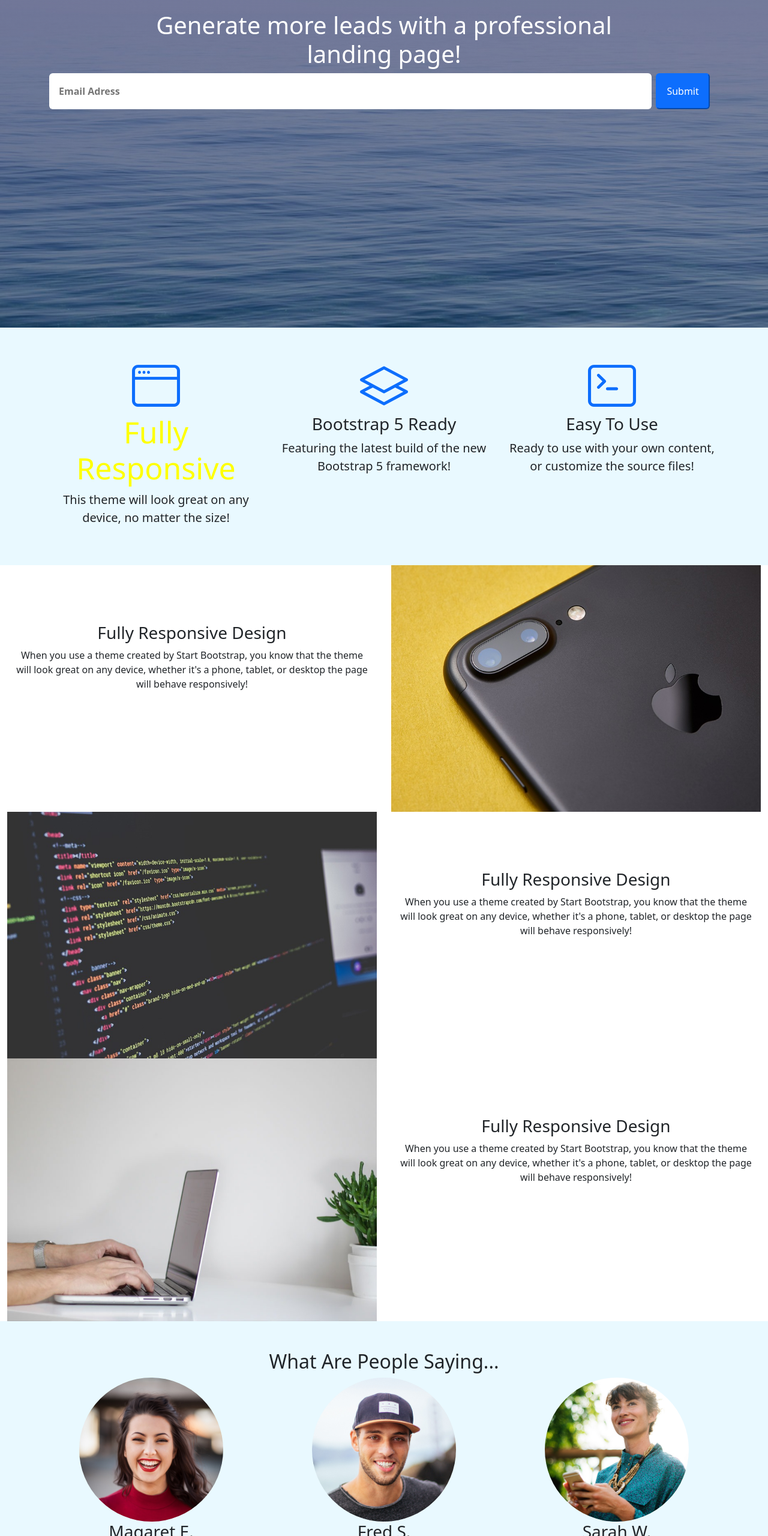
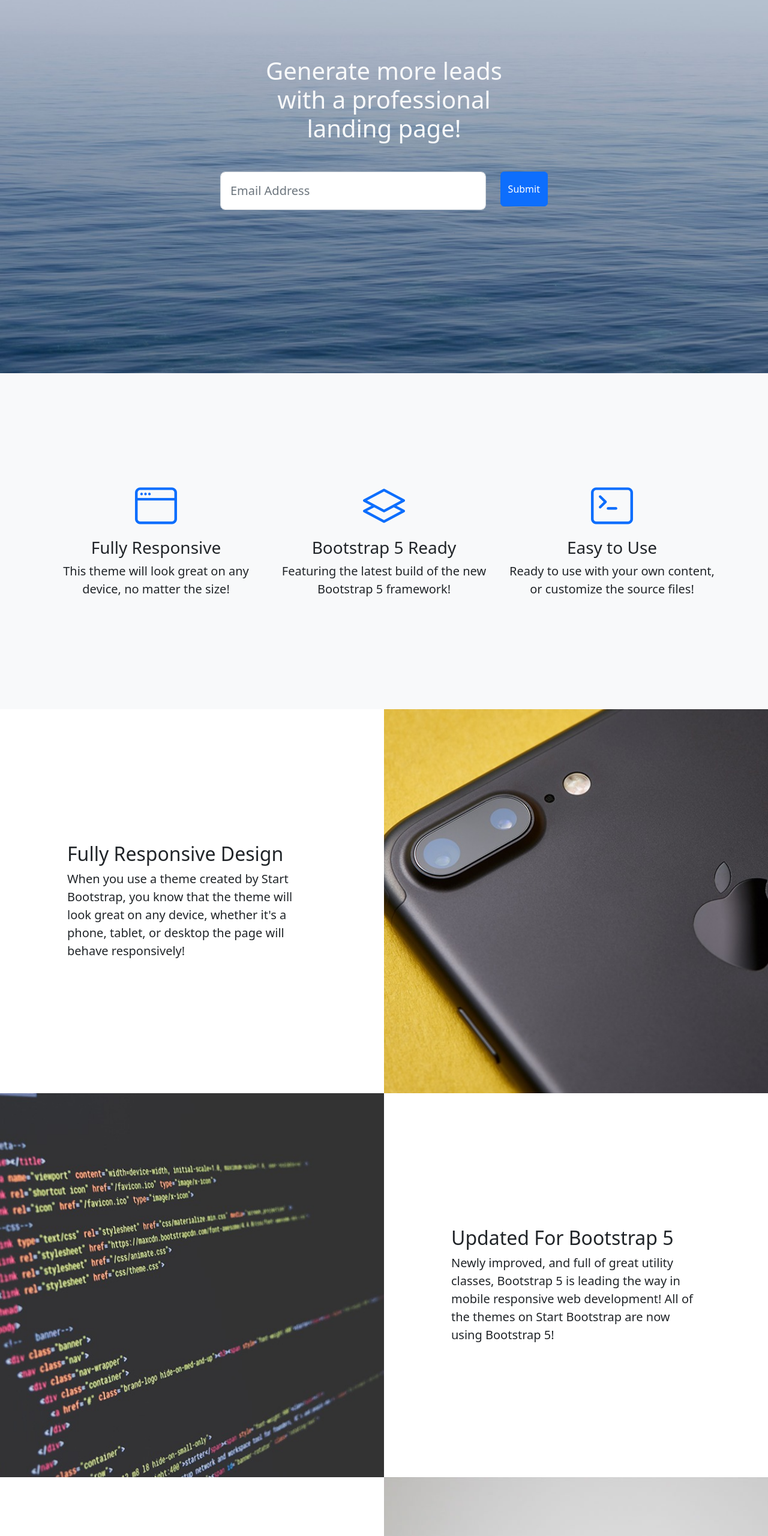
Before and after one commit to Chidubem33/November-Evaluatioon-Test, a plain HTML site: page index.html in a window 1280 px wide. Shown: the part 240-2800 px from the top of the page at 60% size. Drawn offline with nearby package versions, Linux system fonts and the light colour scheme.

Commit message:
lot of changes

```diff
--- a/index.html
+++ b/index.html
@@ -5,172 +5,194 @@
     <meta charset="UTF-8">
     <meta http-equiv="X-UA-Compatible" content="IE=edge">
     <meta name="viewport" content="width=device-width, initial-scale=1.0">
+    <title>Landing Page</title>
     <link rel="stylesheet" href="./styles.css">
     <link rel="stylesheet" href="./css/bootstrap.min.css">
     <link rel="stylesheet" href="https://cdn.jsdelivr.net/npm/bootstrap-icons@1.10.2/font/bootstrap-icons.css">
-    <title>landing page</title>
 </head>
 
 <body>
-    <!-- nav bar -->
-    <nav class="py-1">
-        <div class="container w-100 d-flex justify-content-between">
-            <a href="" class="fs-5 text-decoration-none text-black py-2"> Start Bootstrap </a>
-            <input type="button" value="Sign up" class="bg-primary border py-3 px-3 rounded text-white">
+    <header>
+        <div class="container">
+            <nav class="navbar">
+                    <p class="fs-5">Start Bootstrap</p>
+                    <button class="btn btn-primary py-2" type="submit">Sign Up</button>
+            </nav>
         </div>
-    </nav>
+    </header>
 
-    <!-- hero section -->
     <section class="hero-section">
-        <div class="hero">
-            <div class="container yo">
-                <h1 class="text-white text-center">Generate more leads with a professional<br>landing page!</h1>
-                <div class="d-flex gogo">
-                    <input type="text" placeholder="Email Adress" class=" px-3 fw-bold rounded">
-                    <input type="button" value="Submit" class="bg-primary border-primary py-3 px-3 rounded text-white">
-                </div>
-            </div>
-        </div>
-    </section>
-
-    <!-- icon-section -->
-    <section class="icon-section">
-        <div class="container text-center">
-            <div class="row py-5">
-                <div class="col-md-4">
-                    <i class="bi bi-window text-primary display-1"></i>
-                    <h3 class="yello">Fully Responsive</h3>
-                    <p class="fs-5">This theme will look great on any device, no matter the size!</p>
-                </div>
-                <div class="col-md-4">
-                    <i class="bi bi-layers text-primary display-1"></i>
-                    <h3>Bootstrap 5 Ready</h3>
-                    <p class="fs-5">Featuring the latest build of the new Bootstrap 5 framework!</p>
-                </div>
-                <div class="col-md-4">
-                    <i class="bi bi-terminal text-primary display-1"></i>
-                    <h3>Easy To Use</h3>
-                    <p class="fs-5">Ready to use with your own content, or customize the source files!</p>
-                </div>
-            </div>
-        </div>
-    </section>
-
-    <!-- iphone-section -->
-    <div class="container-fluid">
-        <section class="iphone-section">
-            <div class="row">
-                <div class="col-md-6">
-                    <div class="container fully text-center">
-                        <h3>Fully Responsive Design</h3>
-                        <p>When you use a theme created by Start Bootstrap, you know that the theme will look great on
-                            any
-                            device, whether it's a phone, tablet, or desktop the page will behave responsively!</p>
-                    </div>
-                </div>
-                <div class="col-md-6">
-                    <img src="./images/iphone back.jpg" alt="" class="w-100">
-                </div>
-            </div>
-        </section>
-
-        <section class="code-section">
-            <div class="row text-center">
-                <div class="col-md-6">
-                    <img src="./images/coding bug.jpg" alt="" class="w-100">
-                </div>
-
-                <div class="col-md-6">
-                    <div class="container fully text-center">
-                        <h3>Fully Responsive Design</h3>
-                        <p>When you use a theme created by Start Bootstrap, you know that the theme will look great on
-                            any
-                            device, whether it's a phone, tablet, or desktop the page will behave responsively!</p>
-                    </div>
-                </div>
-            </div>
-        </section>
-
-        <section class="laptop-section">
-            <div class="row text-center">
-                <div class="col-md-6">
-                    <img src="./images/laptop hand.jpg" alt="" class="w-100">
-                </div>
-
-                <div class="col-md-6">
-                    <div class="container fully text-center">
-                        <h3>Fully Responsive Design</h3>
-                        <p>When you use a theme created by Start Bootstrap, you know that the theme will look great on
-                            any
-                            device, whether it's a phone, tablet, or desktop the page will behave responsively!</p>
-                    </div>
-                </div>
-            </div>
-        </section>
-    </div>
-
-    <section class="saying-section py-5">
-        <h2 class="text-center">What Are People Saying...</h2>
         <div class="container">
-            <div class="pics">
-                <div class="row g-5">
-                    <div class="col-md-4 text-center">
-                        <img src="./images/testimonials-1.jpg" alt="">
-                        <h3>Magaret E.</h3>
-                        <p>"This is fantastic! Thanks so much guys!"</p>
-                    </div>
-                    <div class="col-md-4 text-center">
-                        <img src="./images/testimonials-2.jpg" alt="">
-                        <h3>Fred S.</h3>
-                        <p>"Bootstrap is amazing. I've been using it to create lots of super nice landing pages."</p>
-                    </div>
-                    <div class="col-md-4 text-center">
-                        <img src="./images/testimonials-3.jpg" alt="">
-                        <h3>Sarah W.</h3>
-                        <p>"Thanks so much for making these free resources available to us!"</p>
+            <div class="row justify-content-center align-items-center min-vh-100">
+                <div class="col-lg-6">
+                    <div class="text-center text-light">
+                        <h1 class="mb-5 h1">Generate more leads with a professional landing page!</h1>
+                        <form action="#">
+                            <div class="row">
+                                <div class="col">
+                                    <input class="form-control form-control-lg py-3" type="email" placeholder="Email Address">
+                                </div>
+                                <div class="col-auto"><button class="btn btn-primary py-3" type="submit">Submit</button></div>
+                            </div>
+                        </form>
                     </div>
                 </div>
             </div>
         </div>
     </section>
 
-    <section class="ready-section">
-        <div class="yes">
-            <div class="container stop">
-                <h3 class="text-white text-center">Ready to get started? Sign up now!</h3>
-                <div class="d-flex justify-content-center jjj">
-                    <input type="text" placeholder="Email Adress" class=" px-3 fw-bold rounded">
-                    <input type="button" value="Submit" class="bg-primary border-primary py-3 px-3 rounded text-white">
+    <section class="features-icons bg-light text-center d-flex align-items-center">
+        <div class="container">
+            <div class="row py-5">
+                <div class="col-lg-4">
+                    <div class="features-icons-item mx-auto mb-5 mb-lg-0 mb-lg-3">
+                        <div class="features-icons-icon d-flex">
+                            <i class="bi-window m-auto text-primary"></i>
+                        </div>
+                        <h3 id="h3">Fully Responsive</h3>
+                        <p class="lead mb-0">This theme will look great on any device, no matter the size!</p>
+                    </div>
+                </div>
+                <div class="col-lg-4">
+                    <div class="features-icons-item mx-auto mb-5 mb-lg-0 mb-lg-3">
+                        <div class="features-icons-icon d-flex">
+                            <i class="bi-layers m-auto text-primary"></i>
+                        </div>
+                        <h3>Bootstrap 5 Ready</h3>
+                        <p class="lead mb-0">Featuring the latest build of the new Bootstrap 5 framework!</p>
+                    </div>
+                </div>
+                <div class="col-lg-4">
+                    <div class="features-icons-item mx-auto mb-0 mb-lg-3">
+                        <div class="features-icons-icon d-flex">
+                            <i class="bi-terminal m-auto text-primary"></i>
+                        </div>
+                        <h3>Easy to Use</h3>
+                        <p class="lead mb-0">Ready to use with your own content, or customize the source files!</p>
+                    </div>
                 </div>
             </div>
         </div>
     </section>
 
-    <footer class="py-5">
-        <div class="d-flex">
-            <div class="container">
-                <ul class="list-unstyled d-flex">
-                    <li class="mx-3"><a href="">About</a></li>
-                    <li class="mx-3"><a href="">Terms of use</a></li>
-                    <li class="mx-3"><a href="">Contact</a></li>
-                    <li class="mx-3"><a href="">Privacy policy</a></li>
-                </ul>
-                <i class="bi bi-c-circle"></i>Your Website 2022. All Rights Reserved.
+    <section class="showcase">
+        <div class="container-fluid p-0">
+            <div class="row g-0 showcase-div">
+                <div class="col-lg-6 order-lg-2 text-white showcase-img showcase-img1"></div>
+                <div class="col-lg-6 order-lg-1 my-auto showcase-text">
+                    <div class="text-container">
+                        <h2>Fully Responsive Design</h2>
+                        <p class="lead mb-0">When you use a theme created by Start Bootstrap, you know that the theme
+                            will look great on any device, whether it's a phone, tablet, or desktop the page will behave
+                            responsively!</p>
+                    </div>
+                </div>
             </div>
-            <div class="text-primary fs-3">
-                <i class="bi bi-facebook"></i>
-                <i class="bi bi-twitter"></i>
-                <i class="bi bi-instagram"></i>
+            <div class="row g-0 showcase-div">
+                <div class="col-lg-6 text-white showcase-img showcase-img2"></div>
+                <div class="col-lg-6 my-auto showcase-text">
+                    <div class="text-container">
+                        <h2>Updated For Bootstrap 5</h2>
+                        <p class="lead mb-0">Newly improved, and full of great utility classes, Bootstrap 5 is leading
+                            the way in mobile responsive web development! All of the themes on Start Bootstrap are now
+                            using Bootstrap 5!</p>
+                    </div>
+                </div>
+            </div>
+            <div class="row g-0 showcase-div">
+                <div class="col-lg-6 order-lg-2 text-white showcase-img showcase-img3"></div>
+                <div class="col-lg-6 order-lg-1 my-auto showcase-text">
+                    <div class="text-container">
+                        <h2>Easy to Use &amp; Customize</h2>
+                        <p class="lead mb-0">Landing Page is just HTML and CSS with a splash of SCSS for users who
+                            demand some deeper customization options. Out of the box, just add your content and images,
+                            and your new landing page will be ready to go!</p>
+                    </div>
+                </div>
             </div>
         </div>
+    </section>
+
+    <section class="testimonials text-center bg-light">
+        <div class="container">
+            <h2 class="mb-5">What people are saying...</h2>
+            <div class="row">
+                <div class="col-lg-4">
+                    <div class="testimonial-item mx-auto mb-5 mb-lg-0">
+                        <img class="img-fluid rounded-circle mb-3" src="./images/mkpafrang.jpg" alt="..." width="170px">
+                        <h5>Margaret E.</h5>
+                        <p class="font-weight-light mb-0">"This is fantastic! Thanks so much guys!"</p>
+                    </div>
+                </div>
+                <div class="col-lg-4">
+                    <div class="testimonial-item mx-auto mb-5 mb-lg-0">
+                        <img class="img-fluid rounded-circle mb-3" src="./images/white man.jpg" alt="..." width="170px">
+                        <h5>Fred S.</h5>
+                        <p class="font-weight-light mb-0">"Bootstrap is amazing. I've been using it to create lots of super nice landing pages."</p>
+                    </div>
+                </div>
+                <div class="col-lg-4">
+                    <div class="testimonial-item mx-auto mb-5 mb-lg-0">
+                        <img class="img-fluid rounded-circle mb-3" src="./images/wretched.jpg" alt="..." width="170px">
+                        <h5>Sarah W.</h5>
+                        <p class="font-weight-light mb-0">"Thanks so much for making these free resources available to us!"</p>
+                    </div>
+                </div>
+            </div>
+        </div>
+    </section>
+
+    <section class="sign-up text-white text-center">
+        <div class="container">
+            <div class="row justify-content-center">
+                <div class="col-lg-6">
+                    <h2 class="mb-4">Ready to get started? Sign up now!</h2>
+                    <form action="#">
+                        <div class="row">
+                            <div class="col">
+                                <input class="form-control form-control-lg py-3" type="email" placeholder="Email Address">
+                            </div>
+                            <div class="col-auto"><button class="btn btn-primary btn-lg disabled py-3" type="submit">Submit</button></div>
+                        </div>
+                    </form>
+                </div>
+            </div>
+        </div>
+    </section>
+
+    <footer class="footer bg-light d-flex align-items-center">
+        <div class="container">
+            <div class="row">
+                <div class="col-lg-6 text-center text-lg-start my-auto">
+                    <ul class="list-inline mb-2">
+                        <li class="list-inline-item"><a href="#!">About</a></li>
+                        <li class="list-inline-item">⋅</li>
+                        <li class="list-inline-item"><a href="#!">Contact</a></li>
+                        <li class="list-inline-item">⋅</li>
+                        <li class="list-inline-item"><a href="#!">Terms of Use</a></li>
+                        <li class="list-inline-item">⋅</li>
+                        <li class="list-inline-item"><a href="#!">Privacy Policy</a></li>
+                    </ul>
+                    <p class="text-muted small mb-4 mb-lg-0">© Your Website 2022. All Rights Reserved.</p>
+                </div>
+                <div class="col-lg-6 h-100 text-center text-lg-end my-auto">
+                    <ul class="list-inline mb-0">
+                        <li class="list-inline-item me-4">
+                            <a href="#!"><i class="bi-facebook fs-3"></i></a>
+                        </li>
+                        <li class="list-inline-item me-4">
+                            <a href="#!"><i class="bi-twitter fs-3"></i></a>
+                        </li>
+                        <li class="list-inline-item">
+                            <a href="#!"><i class="bi-instagram fs-3"></i></a>
+                        </li>
+                    </ul>
+                </div>
+            </div>
         </div>
     </footer>
 
-
-
-    <script src="./app.js">
-
-    </script>
+    <script src="./app.js"></script>
 </body>
 
 </html>
--- a/styles.css
+++ b/styles.css
@@ -1,63 +1,67 @@
-*{
-    padding: 0;
-    margin: 0;
-    box-sizing: border-box;
+.hero-section {
+    background: url(./images/water.jpg) no-repeat center center;
+    background-size: cover;
 }
 
-.hero{
-    background-image: linear-gradient(rgba(2, 2, 66, 0.466), rgba(0, 0, 0, 0)), url(./images/water.jpg);
-    background-position: center;
-    background-size: cover;
-    background-repeat: no-repeat;
-    min-height: 90vh;
+.hero-section .h1 {
+    width: 85%;
+    margin: 0 auto;
 }
 
-.d-flex input[type="text"] {
-    outline: none;
-    border: none;
-    width: 90%;
-    margin-right: 7px;
+.features-icons {
+    min-height: 70vh !important;
 }
 
-.yo,
-.stop {
-    padding-top: 12rem;
-    padding-bottom: 12rem;
+.features-icons-item {
+    font-size: 70px !important;
 }
 
-.icon-section{
-    background-color: rgb(233, 249, 255);
+.showcase .showcase-img {
+    min-height: 30rem;
+    background-size: cover;
 }
 
-.saying-section{
-    background-color: rgb(233, 249, 255);
+.showcase-img1 {
+    background: url(./images/iphone\ back.jpg) no-repeat center center;
+    background-size: cover;
 }
 
-.fully{
-    padding-top: 6rem;
-    padding-bottom: 6rem;
+.showcase-img2 {
+    background: url(./images/coding\ bug.jpg) no-repeat center center;
+    background-size: cover;
 }
 
-.pics img{
-    border-radius: 50%;
-    height: 30vh;
+.showcase-img3 {
+    background: url(./images/laptop\ hand.jpg) no-repeat center center;
+    background-size: cover;
 }
 
-.yes{
-    background-image: linear-gradient(rgba(2, 2, 66, 0.466), rgba(0, 0, 0, 0)), url(./images/water.jpg);
-    background-position: center;
-    background-size: cover;
-    background-repeat: no-repeat;
-    min-height: 50vh;
+.showcase-div {
+    min-height: 80vh;
 }
 
-.stop{
-    padding-top: 6rem;
+.showcase-text .text-container {
+    padding: 7rem;
 }
 
-.jjj input[type="text"] {
-    outline: none;
-    border: none;
-    width: 40%;
-    margin-right: 7px;
+@media screen and (max-width: 520px) {
+    .showcase-text .text-container {
+        padding: 3rem;
+    }
+
 }
+
+.testimonials {
+    padding: 7rem 0;
+}
+
+.sign-up {
+    background: url(./images/water.jpg) no-repeat center center;
+    background-size: cover;
+    padding: 7rem 0;
+}
+
+.footer {
+    min-height: 20vh;
+    padding: 4rem 0;
+}
```
Also changed, not shown: images/1.jpg (added), images/12.jpg (added), images/13.jpg (added), images/14.jpg (added), images/2.jpg (added), images/3.jpg (added), images/4.jpg (added), images/5.jpg (added), images/6.jpg (added), images/diana.jpg (added), images/larry.jpg (added), images/lead.jpg (added), images/navbar-logo.svg (added), 1 other file.
